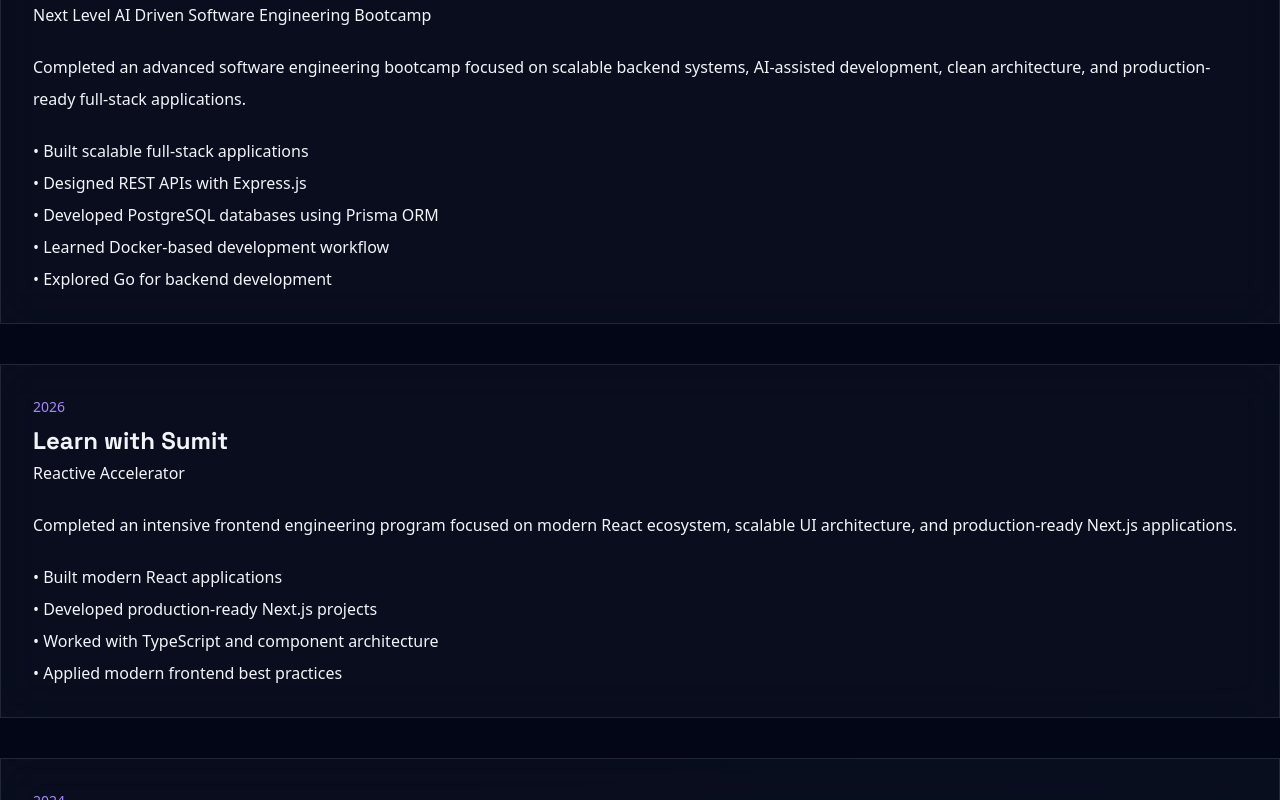
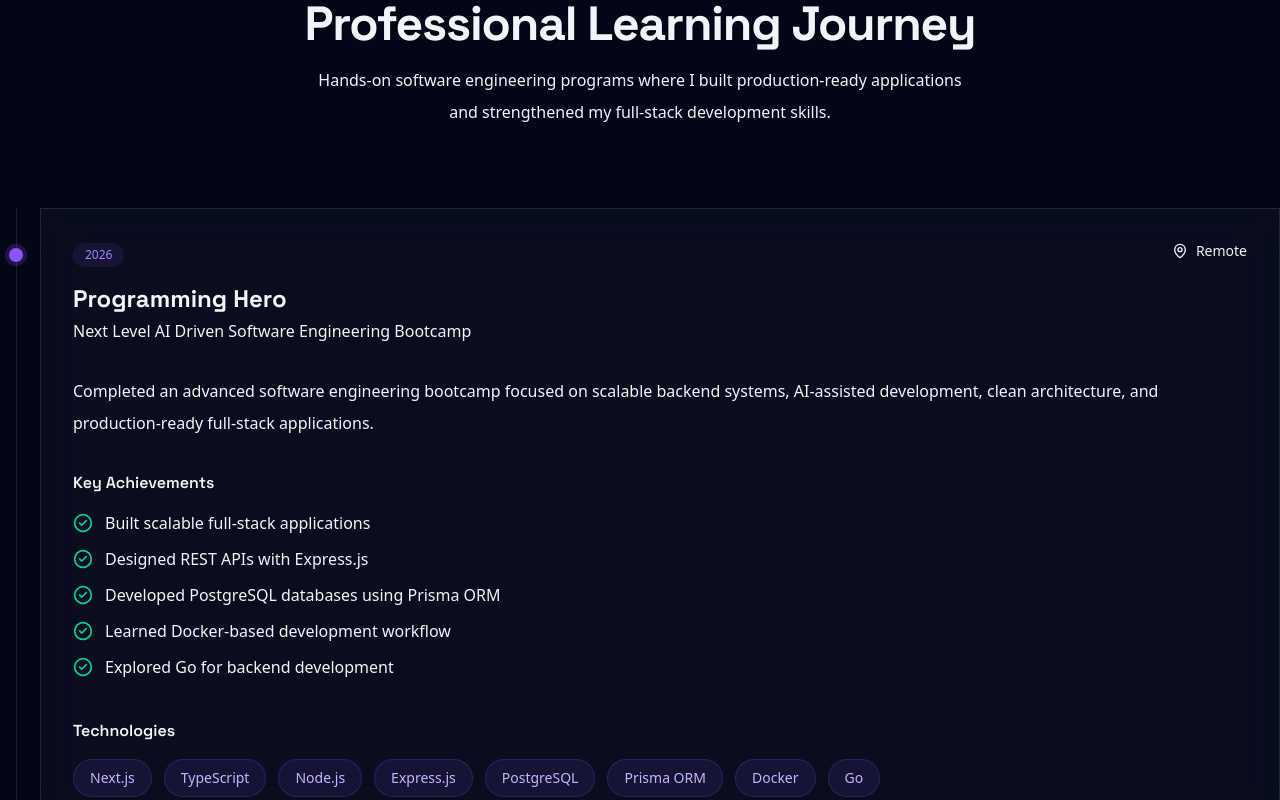
Before and after one commit to nurulamin092/portfolio, a Next.js app: page / in a window 1280 px wide. Shown: the part 4040-4840 px from the top of the page. Built offline with nearby package versions, Linux system fonts and the light colour scheme.

Commit message:
change experience card design

```diff
--- a/src/components/sections/experience/Experience.tsx
+++ b/src/components/sections/experience/Experience.tsx
@@ -1,14 +1,27 @@
+import Container from "@/components/common/Container";
+import Section from "@/components/common/Section";
+import SectionHeading from "@/components/common/SectionHeading";
+
 import { experiences } from "@/data/experience";
+
 import ExperienceCard from "./ExperienceCard";
 
 export default function Experience() {
   return (
-    <section id="experience" className="pt-20 pb-24">
-      <div className="space-y-10">
-        {experiences.map((experience) => (
-          <ExperienceCard key={experience.id} experience={experience} />
-        ))}
-      </div>
-    </section>
+    <Section id="experience">
+      <Container>
+        <SectionHeading
+          badge="Experience"
+          title="Professional Learning Journey"
+          description="Hands-on software engineering programs where I built production-ready applications and strengthened my full-stack development skills."
+        />
+
+        <div className="mt-20 space-y-16">
+          {experiences.map((experience) => (
+            <ExperienceCard key={experience.id} experience={experience} />
+          ))}
+        </div>
+      </Container>
+    </Section>
   );
 }
--- a/src/components/sections/experience/ExperienceCard.tsx
+++ b/src/components/sections/experience/ExperienceCard.tsx
@@ -1,5 +1,7 @@
+import { CheckCircle2, MapPin } from "lucide-react";
+
 import { Card } from "@/components/common/card";
-import { Experience } from "@/types/experience";
+import type { Experience } from "@/types/experience";
 
 interface Props {
   experience: Experience;
@@ -7,6 +9,13 @@
 
 export default function ExperienceCard({ experience }: Props) {
   return (
+    <div className="relative pl-10">
+      {/* Timeline */}
+      <div className="absolute left-4 top-0 h-full w-px bg-white/10" />
+
+      {/* Timeline Dot */}
+      <div className="absolute left-2.25 top-10 h-3.5 w-3.5 rounded-full bg-violet-500 ring-4 ring-violet-500/20" />
+
       <Card
         variant="glass"
         padding="lg"
@@ -24,21 +33,73 @@
           hover:shadow-[0_25px_80px_rgba(124,58,237,.15)]
         "
       >
-      <p className="text-sm text-violet-400">{experience.period}</p>
+        {/* Header */}
+        <div className="flex flex-col gap-5 md:flex-row md:items-start md:justify-between">
+          <div>
+            <span className="inline-flex rounded-full bg-violet-500/10 px-3 py-1 text-xs font-medium text-violet-400">
+              {experience.period}
+            </span>
 
-      <h3 className="mt-2 text-2xl font-bold">{experience.company}</h3>
+            <h3 className="mt-4 text-2xl font-bold">{experience.company}</h3>
 
             <p className="mt-1 text-muted-foreground">{experience.role}</p>
+          </div>
 
-      <p className="mt-6 leading-8 text-muted-foreground">
+          <div className="flex items-center gap-2 text-sm text-muted-foreground">
+            <MapPin className="size-4" />
+            {experience.location}
+          </div>
+        </div>
+
+        {/* Description */}
+        <p className="mt-8 leading-8 text-muted-foreground">
           {experience.description}
         </p>
 
-      <ul className="mt-6 space-y-2">
+        {/* Achievements */}
+        <div className="mt-8">
+          <h4 className="mb-4 font-semibold">Key Achievements</h4>
+
+          <ul className="space-y-3">
             {experience.achievements.map((item) => (
-          <li key={item}>• {item}</li>
+              <li key={item} className="flex items-start gap-3">
+                <CheckCircle2 className="mt-0.5 size-5 shrink-0 text-emerald-400" />
+
+                <span className="text-muted-foreground">{item}</span>
+              </li>
             ))}
           </ul>
+        </div>
+
+        {/* Technologies */}
+        <div className="mt-10">
+          <h4 className="mb-4 font-semibold">Technologies</h4>
+
+          <div className="flex flex-wrap gap-3">
+            {experience.technologies.map((tech) => (
+              <span
+                key={tech}
+                className="
+                  rounded-full
+                  border
+                  border-violet-500/20
+                  bg-violet-500/10
+                  px-4
+                  py-2
+                  text-sm
+                  text-violet-300
+                  transition
+
+                  hover:border-violet-500/40
+                  hover:bg-violet-500/15
+                "
+              >
+                {tech}
+              </span>
+            ))}
+          </div>
+        </div>
       </Card>
+    </div>
   );
 }
--- a/src/components/sections/experience/ExperienceTimeline.tsx
+++ b/src/components/sections/experience/ExperienceTimeline.tsx
@@ -1,12 +1,11 @@
 import { experiences } from "@/data/experience";
-
 import ExperienceCard from "./ExperienceCard";
 
 export default function ExperienceTimeline() {
   return (
-    <div className="mx-auto max-w-3xl space-y-16">
-      {experiences.map((item) => (
-        <ExperienceCard key={`${item.year}-${item.title}`} item={item} />
+    <div className="mx-auto max-w-5xl space-y-8">
+      {experiences.map((experience) => (
+        <ExperienceCard key={experience.id} experience={experience} />
       ))}
     </div>
   );
```
Lines whose indentation alone changed are shown as unchanged.
